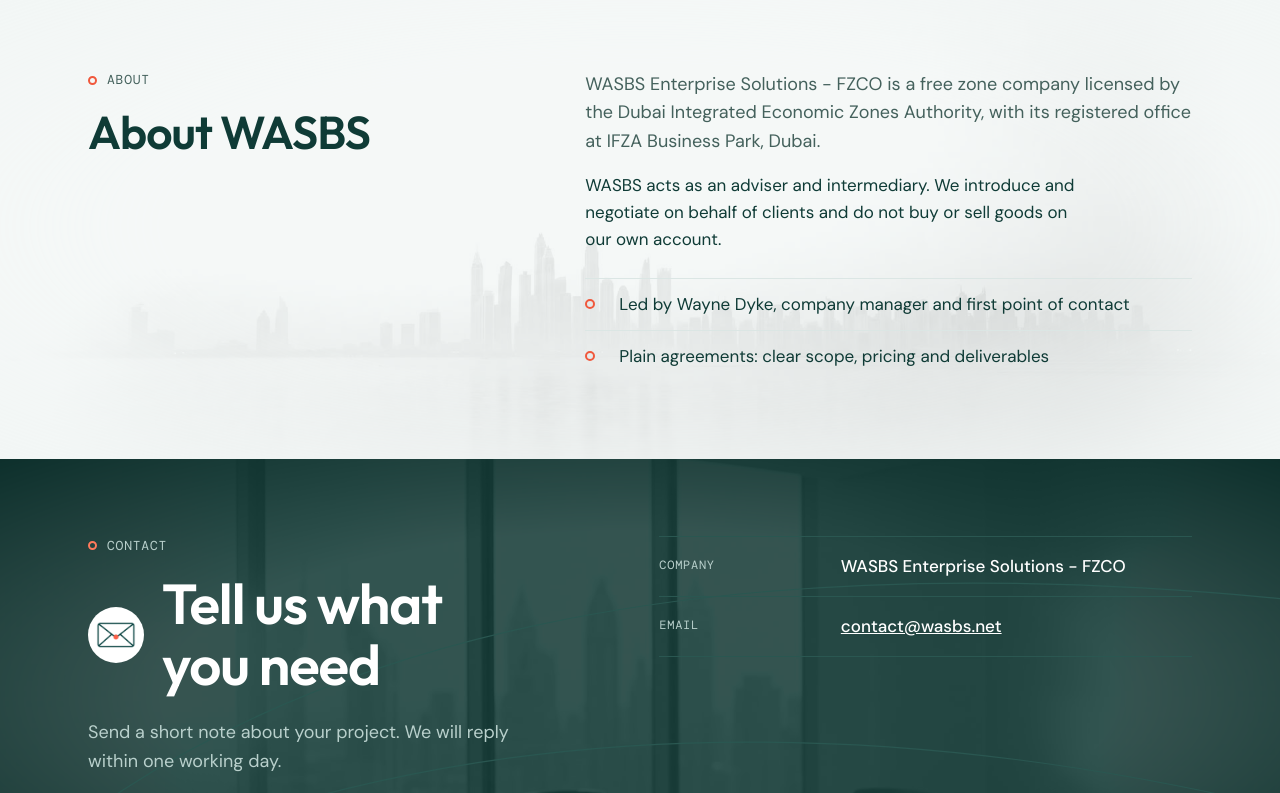
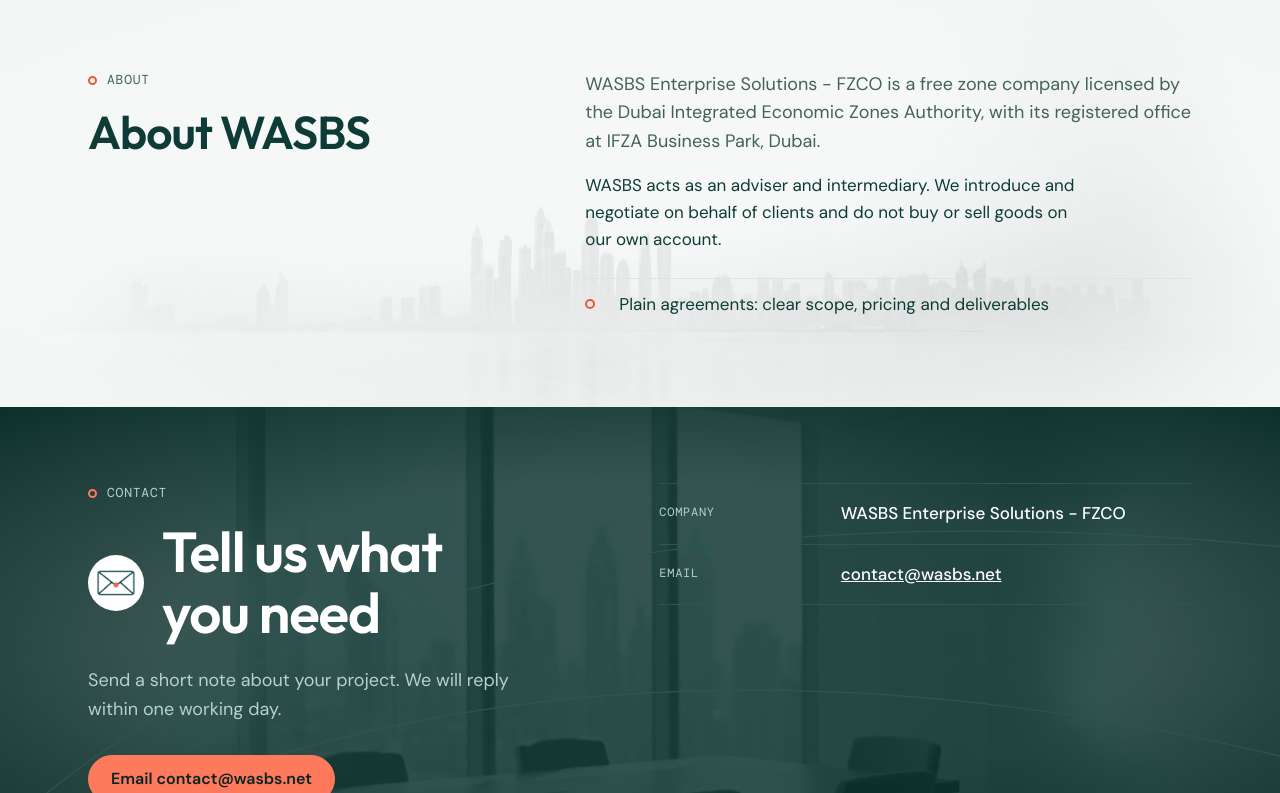
Before and after one commit to Merlin37AI/WASBE-REPO, a plain HTML site: page index.html in a window 1280 px wide. Shown: the part 3949-4742 px from the top of the page. Drawn offline with nearby package versions, Linux system fonts and the light colour scheme.

Commit message:
Remove named individual from About section
Co-Authored-By: Claude Sonnet 5.5 <noreply@anthropic.com>

```diff
--- a/index.html
+++ b/index.html
@@ -522,7 +522,6 @@ section{padding:clamp(48px,6vw,88px) 0}
       <p class="lede">WASBS Enterprise Solutions - FZCO is a free zone company licensed by the Dubai Integrated Economic Zones Authority, with its registered office at IFZA Business Park, Dubai.</p>
       <p class="role">WASBS acts as an adviser and intermediary. We introduce and negotiate on behalf of clients and do not buy or sell goods on our own account.</p>
       <ul class="facts">
-        <li><span>Led by Wayne Dyke, company manager and first point of contact</span></li>
         <li><span>Plain agreements: clear scope, pricing and deliverables</span></li>
       </ul>
     </div>
```
